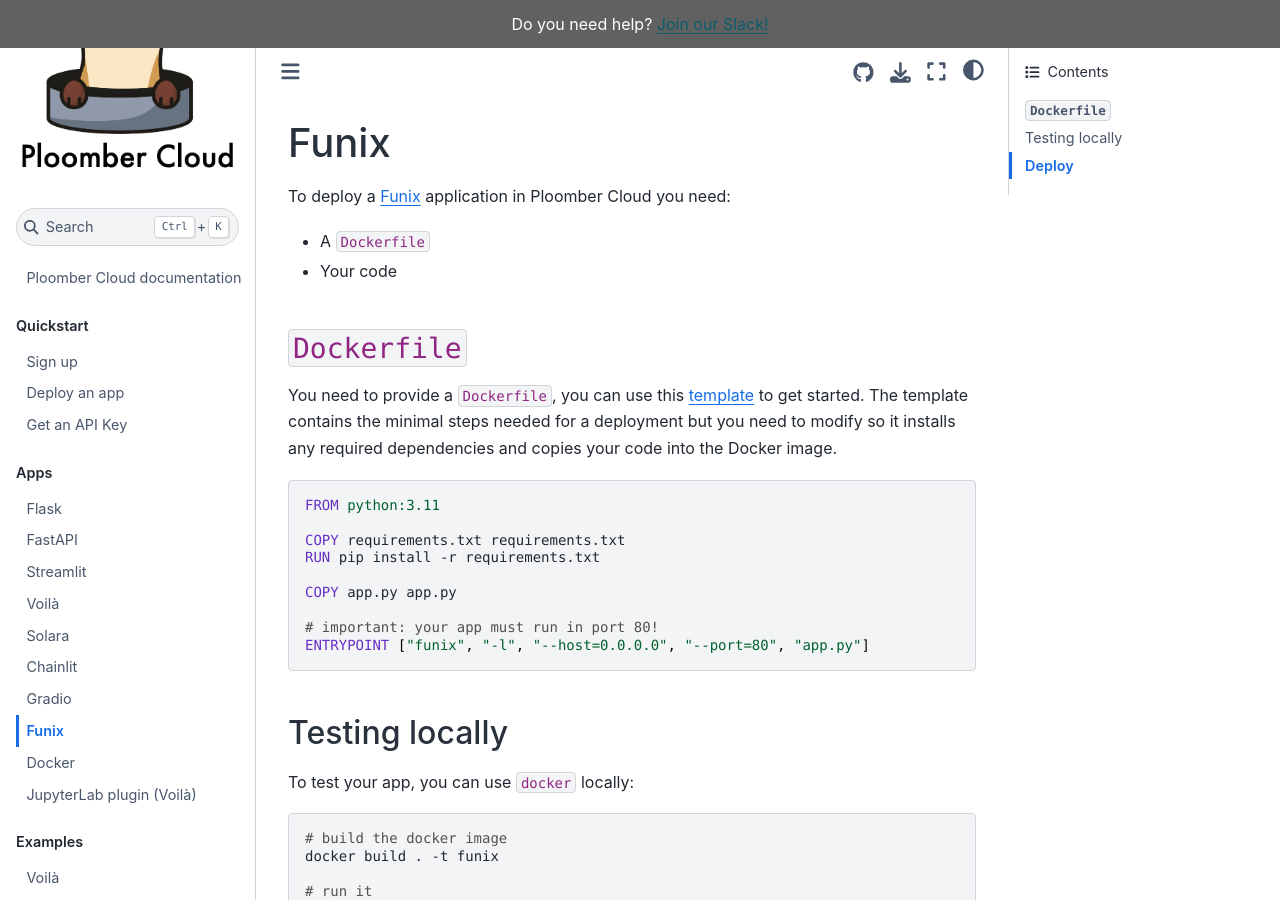
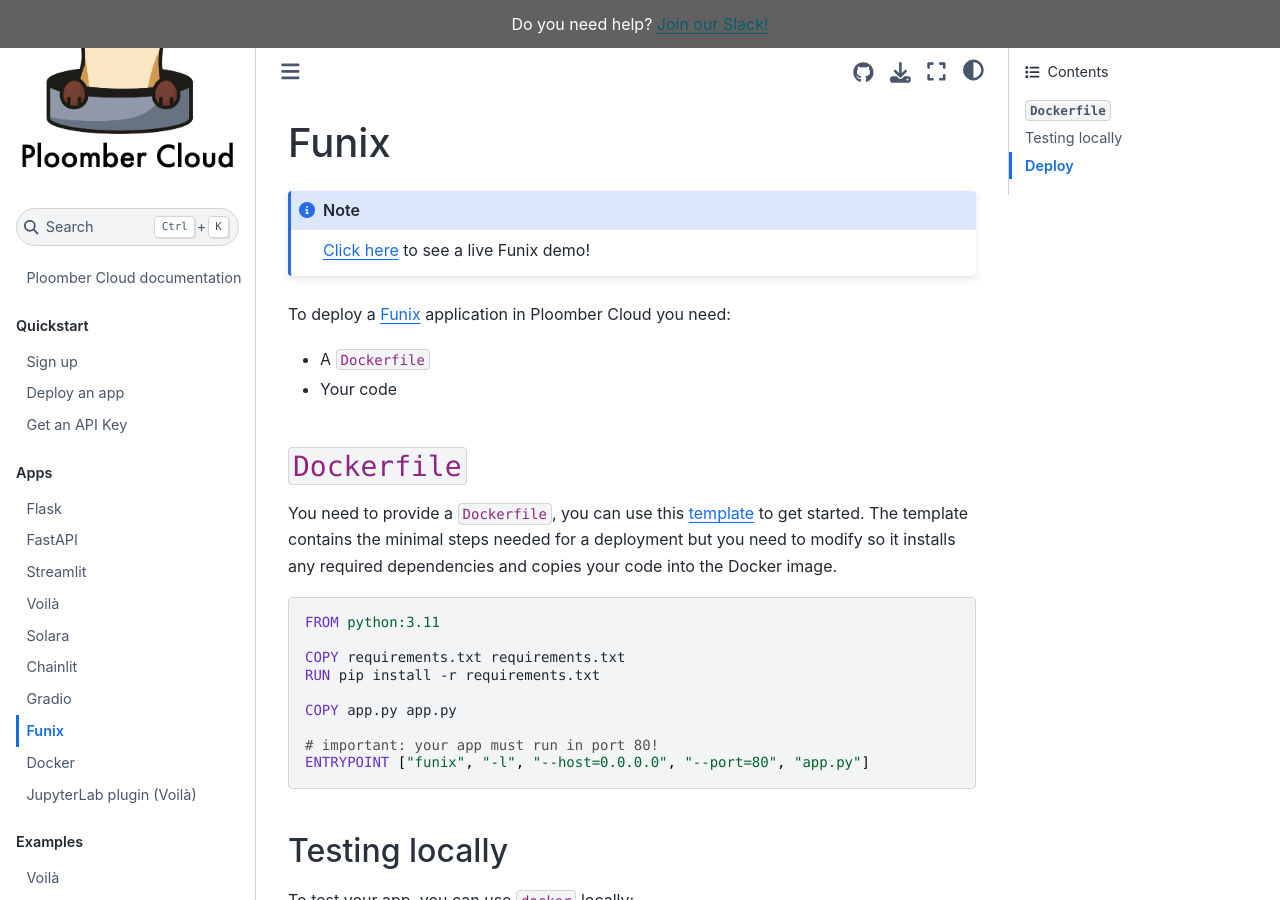
Before and after one commit to ploomber/doc, a Jupyter Book: the page built from doc/apps/funix.md, in a window 1280 px wide and 900 px high. Built offline with Jupyter Book 1.0.4 settings and Sphinx 7.4.7 and the Sphinx Book theme 1.1.4, drawn with Linux system fonts in a browser that asks for light colours.

Commit message:
adds admonition

````diff
--- a/doc/apps/funix.md
+++ b/doc/apps/funix.md
@@ -1,4 +1,8 @@
 # Funix
+
+```{note}
+[Click here](https://gentle-heart-9135.ploomberapp.io/) to see a live Funix demo!
+```
 
 To deploy a [Funix](https://github.com/TexteaInc/funix) application in Ploomber Cloud you need:
 
````
